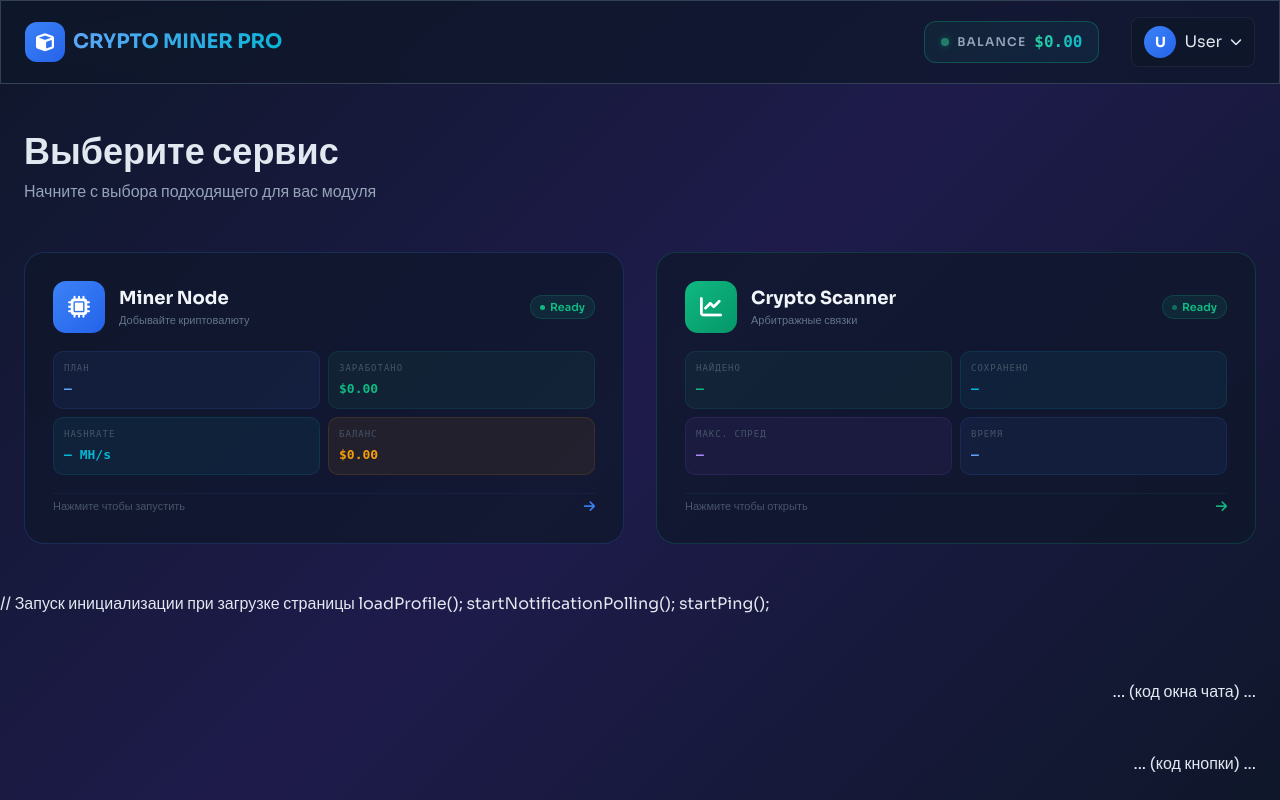
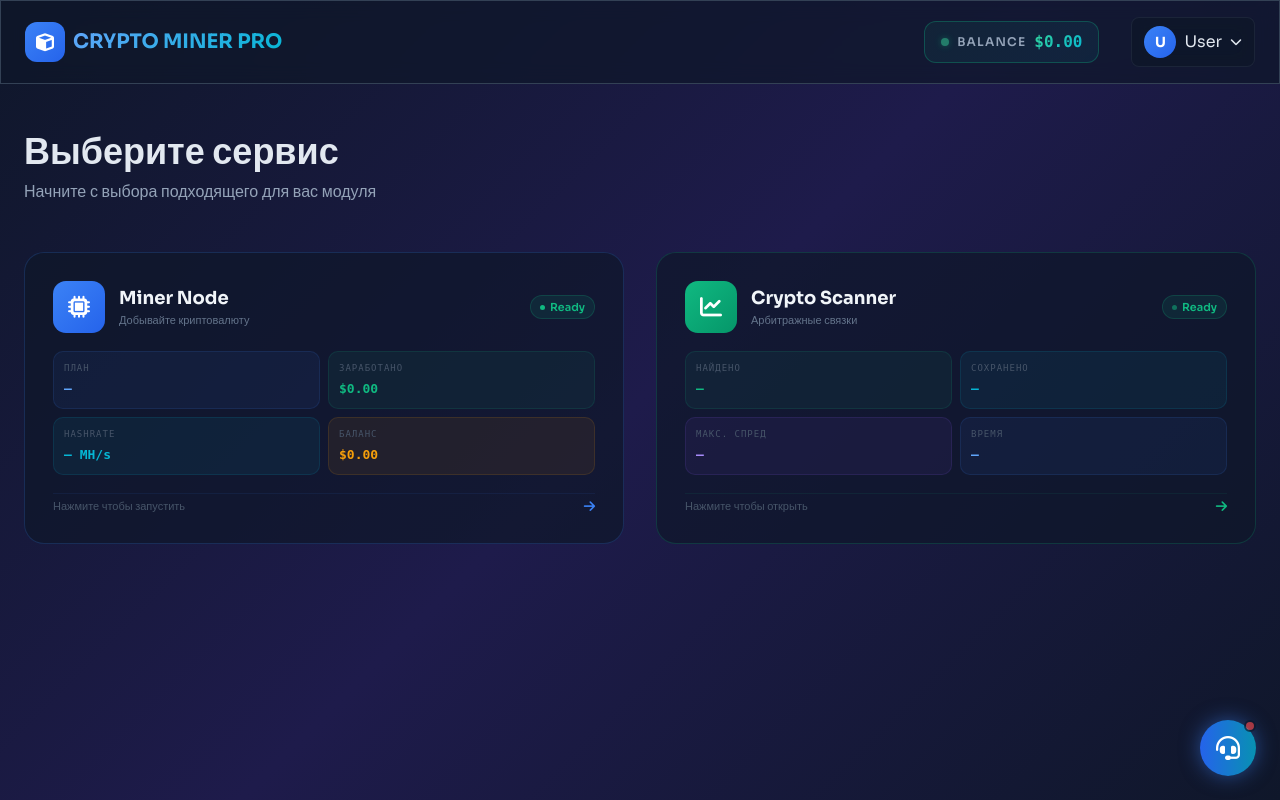
Before and after one commit to fakevseti-dev/miner, a Flask app: page /miner in a window 1280 px wide. Run offline with Flask 3, Linux system fonts and the light colour scheme; the visitor is signed in with stand-in values (Sample User, id 1); data comes from the database, SQL or seed files in the repository; some libraries are stand-ins or nearby versions.

Commit message:
Update miner_premium.html

```diff
--- a/templates/miner_premium.html
+++ b/templates/miner_premium.html
@@ -2221,31 +2221,65 @@ function scheduleWarnings() {
             }, 1500);
         }
 
-        // Запуск инициализации при загрузке страницы
-        loadProfile();
-        startNotificationPolling();
-        startPing();
-    </script>
     // Запуск инициализации при загрузке страницы
         loadProfile();
         startNotificationPolling();
         startPing();
     </script>
 
-    <div id="supportBtn" style="z-index: 999999;" class="fixed bottom-6 right-6 ...">
-        ... (код кнопки) ...
+    <div id="supportBtn" style="z-index: 999999;" class="fixed bottom-6 right-6 w-14 h-14 bg-gradient-to-r from-blue-600 to-cyan-600 rounded-full shadow-[0_0_20px_rgba(59,130,246,0.5)] flex items-center justify-center cursor-pointer transition-transform hover:scale-105" onclick="toggleSupport()">
+        <i class="fas fa-headset text-white text-2xl"></i>
+        <span class="absolute top-0 right-0 w-3 h-3 bg-red-500 rounded-full border-2 border-slate-900 animate-pulse"></span>
     </div>
 
-    <div id="supportChat" style="z-index: 999999;" class="fixed bottom-24 right-6 ...">
-        ... (код окна чата) ...
+    <div id="supportChat" style="z-index: 999999;" class="fixed bottom-24 right-6 w-80 bg-slate-900/95 backdrop-blur-xl border border-slate-700 rounded-2xl shadow-2xl flex-col hidden transition-all duration-300 overflow-hidden">
+        <div class="p-4 bg-gradient-to-r from-blue-600 to-cyan-600 flex justify-between items-center text-white">
+            <div class="flex items-center gap-2">
+                <div class="w-8 h-8 rounded-full bg-white/20 flex items-center justify-center"><i class="fas fa-robot"></i></div>
+                <div>
+                    <div class="font-bold text-sm">Служба поддержки</div>
+                    <div class="text-[10px] text-blue-100 flex items-center gap-1"><span class="w-1.5 h-1.5 rounded-full bg-green-400"></span> В сети</div>
+                </div>
+            </div>
+            <button onclick="toggleSupport()" class="text-white/80 hover:text-white transition"><i class="fas fa-times"></i></button>
+        </div>
+        <div class="h-64 p-4 overflow-y-auto flex flex-col gap-3 text-sm" id="supportMessages" style="scrollbar-width: thin;">
+            <div class="bg-slate-800 p-3 rounded-xl rounded-tl-none self-start max-w-[85%] text-slate-200 border border-slate-700 shadow-sm">
+                Здравствуйте! 👋 Я служба поддержки NEON. Возникли вопросы по выводу средств или работе системы? Пишите!
+            </div>
+        </div>
+        <div class="p-3 border-t border-slate-700/50 flex gap-2 bg-slate-900">
+            <input type="text" id="supportInput" placeholder="Ваше сообщение..." class="flex-1 bg-slate-800 border border-slate-700 rounded-xl px-4 py-2 text-white text-sm focus:outline-none focus:border-blue-500 transition" onkeydown="if(event.key==='Enter') sendSupportMsg()">
+            <button onclick="sendSupportMsg()" class="w-10 h-10 bg-blue-600 hover:bg-blue-700 rounded-xl flex items-center justify-center text-white transition shadow-lg shadow-blue-500/30"><i class="fas fa-paper-plane"></i></button>
+        </div>
     </div>
 
     <script>
         function toggleSupport() {
-            ... (код функций чата) ...
+            const chat = document.getElementById('supportChat');
+            chat.classList.toggle('hidden');
+            if (!chat.classList.contains('hidden')) {
+                document.getElementById('supportInput').focus();
+            }
+        }
+
+        function sendSupportMsg() {
+            const input = document.getElementById('supportInput');
+            const msg = input.value.trim();
+            if (!msg) return;
+
+            const msgs = document.getElementById('supportMessages');
+            msgs.innerHTML += `<div class="bg-gradient-to-r from-blue-600 to-cyan-600 p-3 rounded-xl rounded-tr-none self-end max-w-[85%] text-white shadow-lg shadow-blue-500/20">${msg}</div>`;
+            input.value = '';
+            msgs.scrollTop = msgs.scrollHeight;
+
+            setTimeout(() => {
+                msgs.innerHTML += `<div class="bg-slate-800 p-3 rounded-xl rounded-tl-none self-start max-w-[85%] text-slate-200 border border-slate-700 shadow-sm">
+                    Ваше сообщение отправлено оператору. Мы ответим вам в ближайшее время! Ожидайте ответа прямо здесь.
+                </div>`;
+                msgs.scrollTop = msgs.scrollHeight;
+            }, 1500);
         }
     </script>
-    </body>
-</html>
 </body>
 </html>
```
